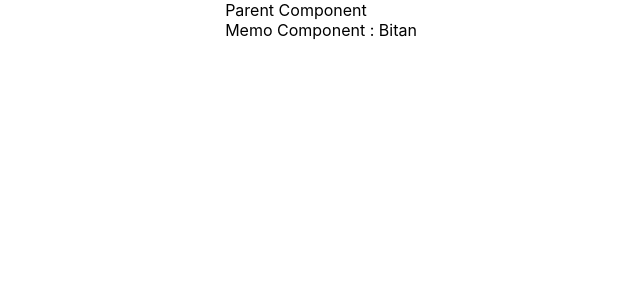
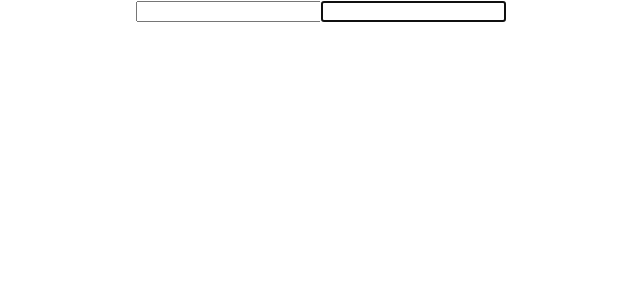
Before and after one commit to Bitan23101996/React-Learning-Series, a React (Create React App) app: page / in a window 1280 px wide. Shown: the top 300 px of the page, without its empty margins (319-959 px from the left). Built offline with nearby package versions, Linux system fonts and the light colour scheme.

Commit message:
Ref in React with Type 1 & Type 2

```diff
--- a/src/App.js
+++ b/src/App.js
@@ -19,6 +19,7 @@ import LifecycleA from './react-basics-tutorials/LifecycleA';
 import FragmentsInReactTable from './react-basics-tutorials/FragmentsInReactTable';
 import ParentComponent from './react-basics-tutorials/ParentComponent';
 import MemoComp from './react-basics-tutorials/MemoComp';
+import RefInReact from './react-basics-tutorials/RefInReact';
 
 // 2. Extend the theme to include custom colors, fonts, etc
 const colors = {
@@ -48,7 +49,8 @@ function App() {
       {/* <BasicReactForm/> */}
       {/* <LifecycleA /> */}
       {/* <FragmentsInReactTable /> */}
-      <ParentComponent />
+      {/* <ParentComponent /> */}
+      <RefInReact />
     </div>
   );
 }
--- /dev/null
+++ b/src/react-basics-tutorials/RefInReact.js
@@ -0,0 +1,37 @@
+import React, { Component } from 'react'
+
+class RefInReact extends Component {
+    constructor(props) {
+        super(props)
+        this.inputRef = React.createRef(); //type 1
+
+        //type 2
+        this.cbRef = null;
+        this.inputCbRef = (element) => {
+            this.cbRef = element
+        }
+    }
+    componentDidMount() {
+        //Ref usecase in type : 1
+        /* this.inputRef.current.focus()
+        console.log(this.inputRef) */
+
+        //ref use case in Type: 2
+        if (this.cbRef) {
+            this.cbRef.focus()
+        }
+    }
+
+    render() {
+        return (
+            <div>
+                {/* Type 1 */}
+                <input type="text" ref={this.inputRef} />
+                {/* Type 2 */}
+                <input type="text" ref={this.inputCbRef} />
+            </div>
+        )
+    }
+}
+
+export default RefInReact
```
Also changed, not shown: 1 other file (tests, documents, lock files or other folders).
